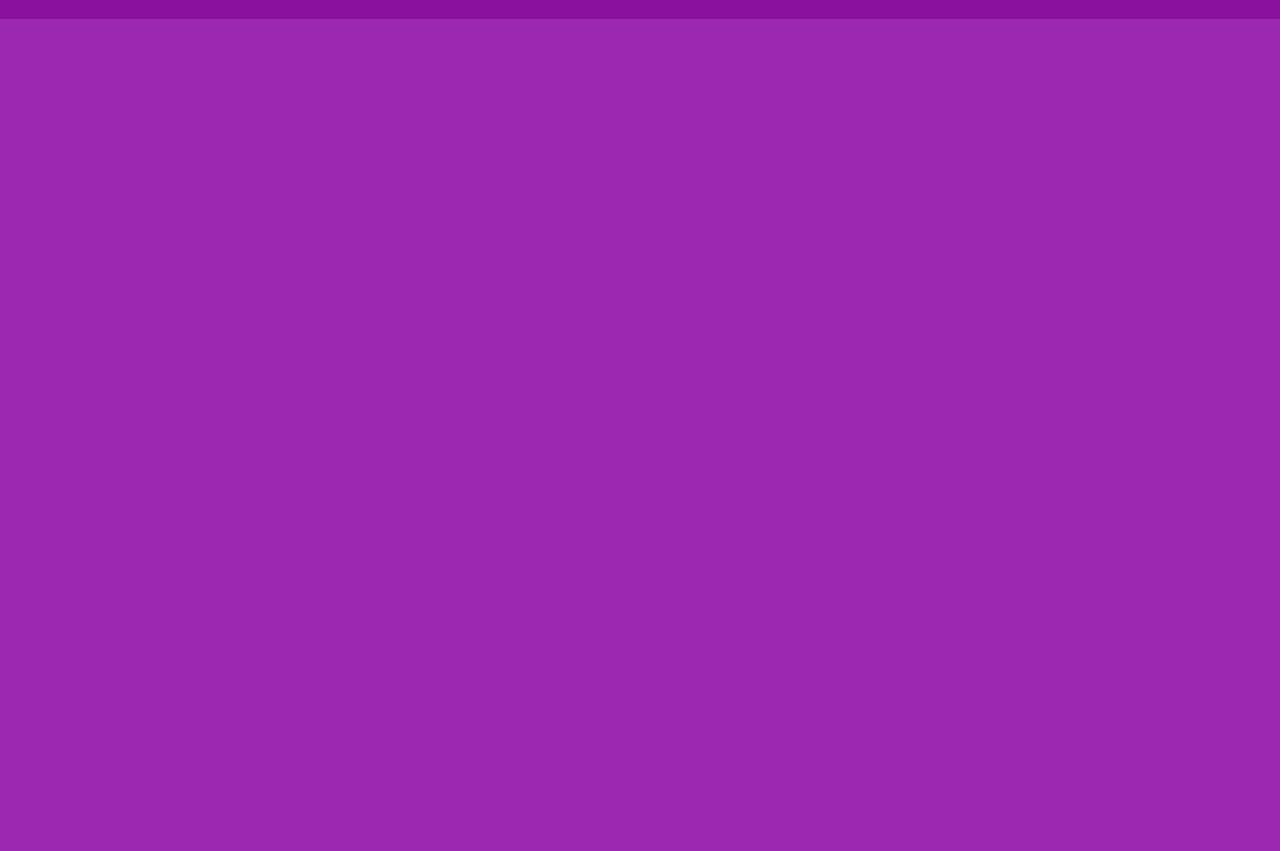
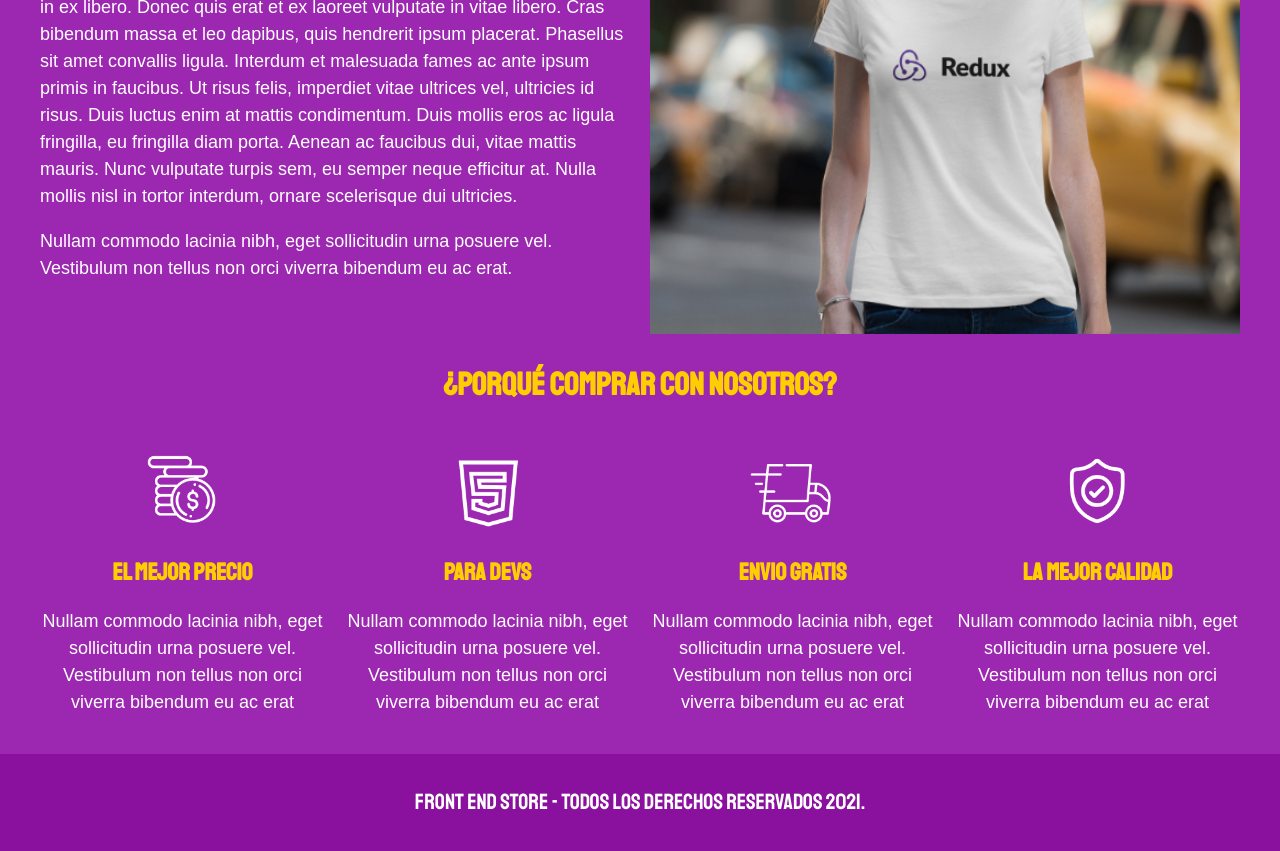
Before and after one commit to fullstack82/frontend-store, a plain HTML site: page nosotros.html in a window 1280 px wide. Shown: the part 421-1272 px from the top of the page. Before the commit the page ends 800 px from the top, so only its background shows below. Drawn offline with Linux system fonts and the light colour scheme.

Commit message:
acabada la pagina "nosotros"

```diff
--- a/css/style.css
+++ b/css/style.css
@@ -174,13 +174,69 @@ h3 {
     background-image: url(../img/grafico1.jpg);
 
 }
-.grafico--node{
+
+.grafico--node {
     background-image: url(../img/grafico2.jpg);
     grid-row: 8 / 9;
 }
-@media (min-width: 768px){
+
+@media (min-width: 768px) {
     .grafico--node {
         grid-row: 5 / 6;
         grid-column: 2 / 4;
     }
 }
+
+
+
+/**Nosotros**/
+.nosotros {
+    display: grid;
+    grid-template-rows: repeat(2, auto);
+
+}
+
+@media (min-width: 768px) {
+    .nosotros {
+
+        grid-template-columns: repeat(2, 1fr);
+        column-gap: 2rem;
+    }
+}
+
+.nosotros__imagen {
+    grid-row: 1 / 2;
+    width: 100%;
+}
+
+@media (min-width: 768px) {
+    .nosotros__imagen {
+        grid-column: 2 / 3;
+    }
+}
+
+/**Bloques**/
+
+.bloques {
+    display: grid;
+    grid-template-columns: repeat(2, 1fr);
+    gap: 2rem;
+}
+
+@media (min-width: 786px) {
+    .bloques {
+        grid-template-columns: repeat(4, 1fr);
+    }
+}
+
+.bloque {
+    text-align: center;
+}
+
+.bloque__imagen {
+    width: 50%;
+}
+
+.bloque__titulo {
+    margin: 0;
+}
--- a/nosotros.html
+++ b/nosotros.html
@@ -25,8 +25,67 @@
     </nav>
     <main class="contenedor">
         <h1>Nosotros</h1>
+        <div class="nosotros">
+            <div class="nosotros__contenido">
+                <p>Cras ac blandit purus. Cras scelerisque bibendum dolor, sit amet consectetur quam lacinia at.
+                    Praesent
+                    sit amet consectetur neque. Morbi in ex libero. Donec quis erat et ex laoreet vulputate in vitae
+                    libero.
+                    Cras bibendum massa et leo dapibus, quis hendrerit ipsum placerat. Phasellus sit amet convallis
+                    ligula.
+                    Interdum et malesuada fames ac ante ipsum primis in faucibus. Ut risus felis, imperdiet vitae
+                    ultrices
+                    vel, ultricies id risus. Duis luctus enim at mattis condimentum. Duis mollis eros ac ligula
+                    fringilla,
+                    eu fringilla diam porta. Aenean ac faucibus dui, vitae mattis mauris. Nunc vulputate turpis sem, eu
+                    semper neque efficitur at. Nulla mollis nisl in tortor interdum, ornare scelerisque dui ultricies.
+                </p>
+
+                <p>Nullam commodo lacinia nibh, eget sollicitudin urna posuere vel. Vestibulum non tellus non orci
+                    viverra
+                    bibendum eu ac erat. </p>
+            </div>
+            <img class="nosotros__imagen" src="img/nosotros.jpg" alt="imagen nosotros">
+        </div>
     </main>
 
+    <section class="contenedor comprar">
+        <h2 class="comprar__titulo">¿Porqué comprar con nosotros?</h2>
+        <div class="bloques">
+            <div class="bloque">
+                <img class="bloque__imagen" src="img/icono_1.png" alt="porque comprar">
+                <h3 class="bloque__titulo">El mejor precio</h3>
+                <p>Nullam commodo lacinia nibh, eget sollicitudin urna posuere vel. Vestibulum non tellus non orci
+                    viverra
+                    bibendum eu ac erat</p>
+            </div> <!--.bloque-->
+
+            <div class="bloque">
+                <img class="bloque__imagen" src="img/icono_2.png" alt="porque comprar">
+                <h3 class="bloque__titulo">Para DEVS</h3>
+                <p>Nullam commodo lacinia nibh, eget sollicitudin urna posuere vel. Vestibulum non tellus non orci
+                    viverra
+                    bibendum eu ac erat</p>
+            </div> <!--.bloque-->
+
+            <div class="bloque">
+                <img class="bloque__imagen" src="img/icono_3.png" alt="porque comprar">
+                <h3 class="bloque__titulo">Envio gratis</h3>
+                <p>Nullam commodo lacinia nibh, eget sollicitudin urna posuere vel. Vestibulum non tellus non orci
+                    viverra
+                    bibendum eu ac erat</p>
+            </div> <!--.bloque-->
+
+            <div class="bloque">
+                <img class="bloque__imagen" src="img/icono_4.png" alt="porque comprar">
+                <h3 class="bloque__titulo">La mejor calidad</h3>
+                <p>Nullam commodo lacinia nibh, eget sollicitudin urna posuere vel. Vestibulum non tellus non orci
+                    viverra
+                    bibendum eu ac erat</p>
+            </div> <!--.bloque-->
+
+        </div> <!--bloques-->
+    </section>
     <footer class="footer">
         <p class="footer__texto">Front End Store - Todos los derechos reservados 2021.</p>
 
```
